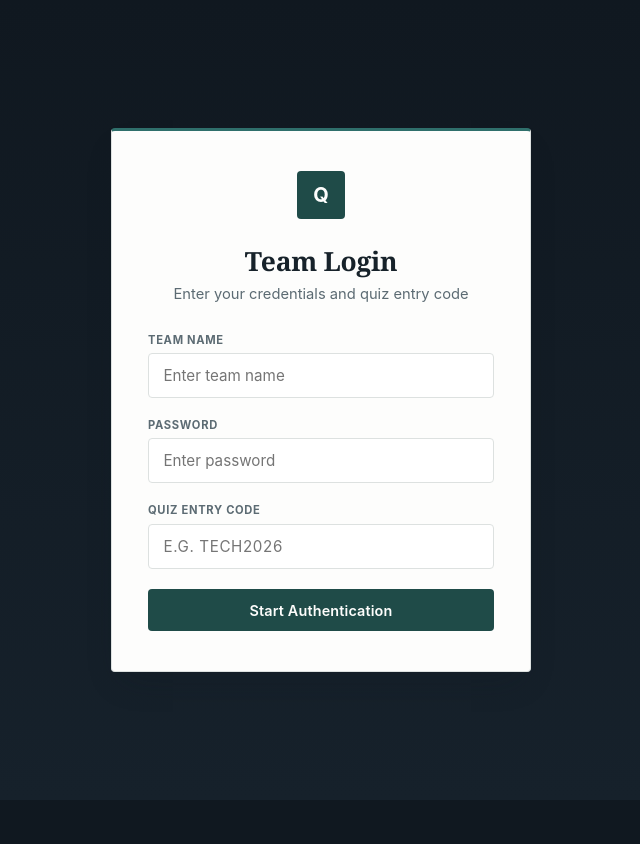
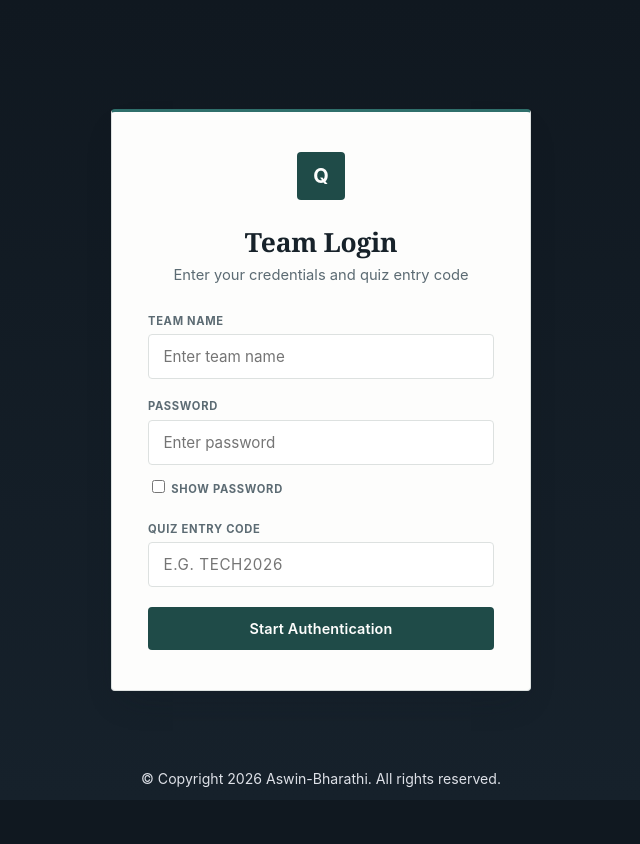
Before and after one commit to Aswin-bharathi/Prelims_Quiz, a Flask app: page /quiz/login in a window 1280 px wide. Shown: the whole page, without its empty margins (319-959 px from the left). Before the commit the page ends 672 px from the top, so only its background shows below. Run offline with Flask 3, Linux system fonts and the light colour scheme.

Commit message:
Final Version

```diff
--- a/app/config.py
+++ b/app/config.py
@@ -4,7 +4,7 @@ class Config:
     SECRET_KEY = os.environ.get('SECRET_KEY', 'intercollege_event_2025')
     DB_HOST = os.environ.get('DB_HOST', 'localhost')
     DB_USER = os.environ.get('DB_USER', 'root')
-    DB_PASSWORD = os.environ.get('DB_PASSWORD', '8305')
+    DB_PASSWORD = os.environ.get('DB_PASSWORD', 'aswin2772')
     DB_NAME = os.environ.get('DB_NAME', 'quiz_db')
     DEFAULT_ADMIN_USER = os.environ.get('ADMIN_USER', 'admin')
     DEFAULT_ADMIN_PASS = os.environ.get('ADMIN_PASS', 'admin@123#')
--- a/app/routes/quiz/auth.py
+++ b/app/routes/quiz/auth.py
@@ -6,9 +6,9 @@ from app.services.quiz_service import QuizService
 @quiz_bp.route('/login', methods=['GET', 'POST'])
 def quiz_login():
     if request.method == 'POST':
-        lotname = request.form['lotname']
-        password = request.form['password']
-        entry_code = request.form['entry_code'].strip().upper()
+        lotname = request.form['lotname'].replace(' ', '').strip().lower()
+        password = request.form['password'].replace(' ', '').strip().lower()
+        entry_code = request.form['entry_code'].replace(' ', '').strip().upper()
 
         ok, msg, team_data = QuizService.authenticate(lotname, password, entry_code)
         if ok:
--- a/app/services/quiz_service.py
+++ b/app/services/quiz_service.py
@@ -22,8 +22,10 @@ class QuizService:
 
         with get_db() as (_, c):
             c.execute(
-                'SELECT * FROM students WHERE lotname = %s AND password = %s',
-                (lotname.strip(), password),
+                '''SELECT * FROM students
+                   WHERE LOWER(REPLACE(TRIM(lotname), ' ', '')) = %s
+                     AND LOWER(REPLACE(TRIM(password), ' ', '')) = %s''',
+                (lotname, password),
             )
             team = c.fetchone()
             if not team:
--- a/static/css/quiz.css
+++ b/static/css/quiz.css
@@ -51,10 +51,17 @@
 .quiz-body {
     margin: 0;
     min-height: 100vh;
+    display: flex;
+    flex-direction: column;
     font-family: var(--quiz-font-body);
     color: var(--quiz-text);
     background: var(--quiz-bg);
     -webkit-font-smoothing: antialiased;
+}
+
+.quiz-main {
+    flex: 1;
+    overflow: auto;
 }
 
 /* =========================================================
@@ -181,6 +188,22 @@
     gap: 1.25rem;
 }
 
+.quiz-footer {
+    width: 100%;
+    padding: 0.85rem 1.5rem;
+    text-align: center;
+    font-size: 0.88rem;
+    color: #dde0e7;
+    background: transparent;
+    position: sticky;
+    bottom: 0;
+    z-index: 10;
+}
+
+.quiz-body > .quiz-footer {
+    margin-top: auto;
+}
+
 .quiz-field label {
     display: block;
     font-size: 0.7rem;
@@ -213,6 +236,20 @@
 .quiz-field input.uppercase {
     text-transform: uppercase;
     letter-spacing: 0.04em;
+}
+
+.quiz-password-toggle-row {
+    margin-top: 0.75rem;
+    display: flex;
+    align-items: center;
+    gap: 0.5rem;
+    color: var(--quiz-muted);
+    font-size: 0.92rem;
+}
+
+.quiz-password-toggle-row input[type="checkbox"] {
+    width: auto;
+    height: auto;
 }
 
 /* =========================================================
--- a/static/js/quiz.js
+++ b/static/js/quiz.js
@@ -238,5 +238,38 @@
         if (countdownEl && countdownEl.dataset.redirect) {
             initCountdown(countdownEl.dataset.redirect, parseInt(countdownEl.dataset.seconds || '3', 10));
         }
+        initPasswordToggle();
+        initLoginNormalization();
     });
+
+    function initPasswordToggle() {
+        const passwordInput = document.getElementById('password');
+        const toggle = document.getElementById('show-password');
+        if (!passwordInput || !toggle) return;
+
+        toggle.addEventListener('change', () => {
+            passwordInput.type = toggle.checked ? 'text' : 'password';
+        });
+    }
+
+    function initLoginNormalization() {
+        const form = document.getElementById('quiz-login-form');
+        if (!form) return;
+
+        form.addEventListener('submit', () => {
+            const lotname = document.getElementById('lotname');
+            const entryCode = document.getElementById('entry_code');
+            const password = document.getElementById('password');
+
+            if (lotname) {
+                lotname.value = lotname.value.replace(/\s+/g, '').toLowerCase();
+            }
+            if (entryCode) {
+                entryCode.value = entryCode.value.replace(/\s+/g, '').toUpperCase();
+            }
+            if (password) {
+                password.value = password.value.replace(/\s+/g, '').toLowerCase();
+            }
+        });
+    }
 })();
--- a/templates/quiz/base.html
+++ b/templates/quiz/base.html
@@ -9,7 +9,12 @@
 </head>
 
 <body class="quiz-body">
-    {% block body %}{% endblock %}
+    <main class="quiz-main">
+        {% block body %}{% endblock %}
+    </main>
+    <footer class="quiz-footer">
+        © Copyright 2026 Aswin-Bharathi. All rights reserved.
+    </footer>
     <script src="{{ url_for('static', filename='js/quiz.js') }}"></script>
     {% block scripts %}{% endblock %}
 </body>
--- a/templates/quiz/login.html
+++ b/templates/quiz/login.html
@@ -16,7 +16,7 @@
             {% endif %}
         {% endwith %}
 
-        <form method="POST" class="quiz-form">
+        <form id="quiz-login-form" method="POST" class="quiz-form">
             <div class="quiz-field">
                 <label for="lotname">Team Name</label>
                 <input type="text" id="lotname" name="lotname" required autocomplete="username" placeholder="Enter team name">
@@ -24,6 +24,11 @@
             <div class="quiz-field">
                 <label for="password">Password</label>
                 <input type="password" id="password" name="password" required autocomplete="current-password" placeholder="Enter password">
+                <div class="quiz-password-toggle-row">
+                    <label for="show-password">
+                        <input type="checkbox" id="show-password"> Show password
+                    </label>
+                </div>
             </div>
             <div class="quiz-field">
                 <label for="entry_code">Quiz Entry Code</label>
```
Also changed, not shown: templates/admin/base.html (+10 -5 lines).
